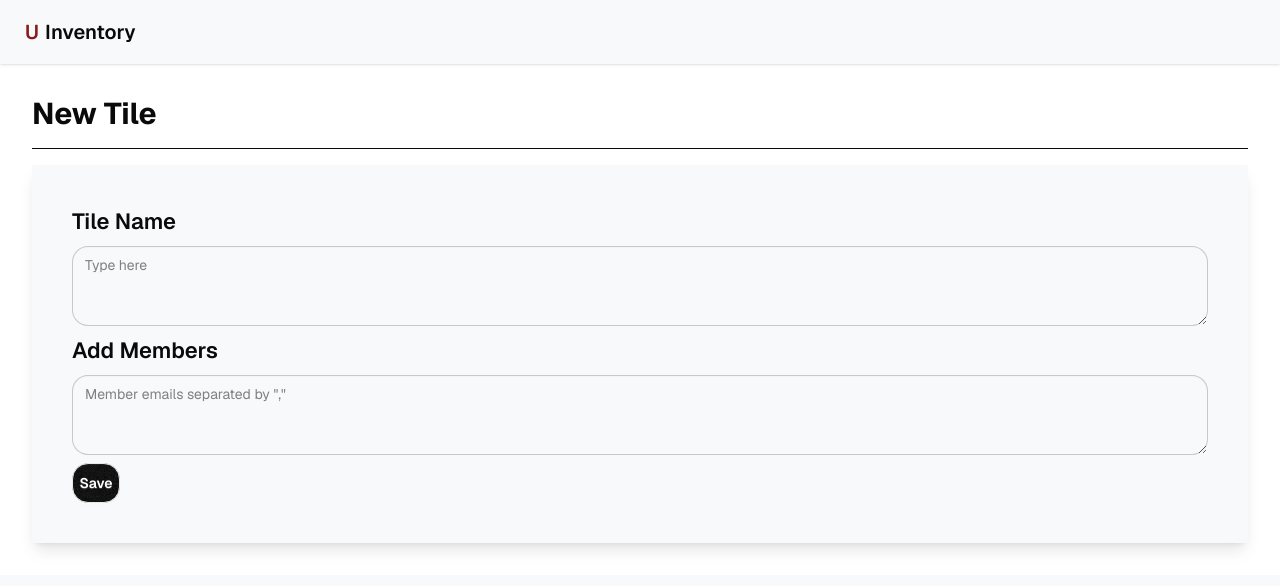
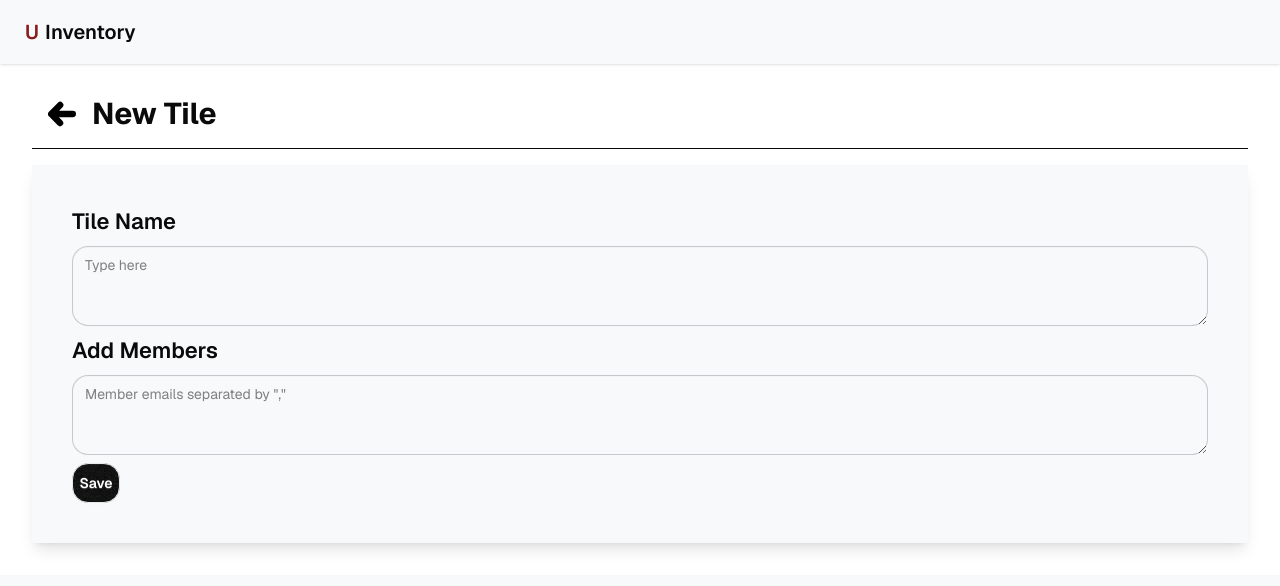
Before and after one commit to 320-Group-Project/inventory-app, a Next.js app in the folder with-supabase-app/: page /dashboard/new-tile in a window 1280 px wide. Shown: the top 586 px of the page. Built offline with nearby package versions, Linux system fonts and the light colour scheme.

Commit message:
Created components and added back buttons to pages
Created Back and PageTitle components. Added back buttons to new tile and profile pages.

```diff
--- a/with-supabase-app/app/dashboard/new-tile/page.tsx
+++ b/with-supabase-app/app/dashboard/new-tile/page.tsx
@@ -1,9 +1,10 @@
 import Navbar from "@/components/ui/navbar"
+import PageTitle from "@/components/ui/pageTitle"
 export default function Page() {
     return (
         <><Navbar />
         <div className="flex flex-col items-left justify-center gap-4 p-8">
-            <h1 className="text-3xl font-bold">New Tile</h1>
+            <PageTitle title="New Tile" />
             <line className="border-t" />
             <div className="card-xl bg-base-100 w-full shadow-lg">
                 <div className="card-body items-left text-left">
--- a/with-supabase-app/app/profile/page.tsx
+++ b/with-supabase-app/app/profile/page.tsx
@@ -1,9 +1,11 @@
+import PageTitle from "@/components/ui/pageTitle";
+
 export default function ProfilePage() {
   return (
     <div className="flex flex-col items-left justify-center gap-4 p-8 bg-base-100 min-h-screen text-base-content">
 
-      {/* Header */}
-      <h1 className="text-3xl font-bold">Your Profile</h1>
+      <PageTitle title="Your Profile" />
+
       <hr className="border-t border-secondary" />
 
       <div className="card-xl bg-base-100 w-full shadow-lg">
--- /dev/null
+++ b/with-supabase-app/components/ui/back.tsx
@@ -0,0 +1,8 @@
+"use client"
+const Back = () => {
+  return (
+    <svg width="28" height="28"className="translate-y-1" id="Layer_1" data-name="Layer 1" xmlns="http://www.w3.org/2000/svg" viewBox="0 0 122.88 108.06"><title>back-arrow</title><path d="M63.94,24.28a14.28,14.28,0,0,0-20.36-20L4.1,44.42a14.27,14.27,0,0,0,0,20l38.69,39.35a14.27,14.27,0,0,0,20.35-20L48.06,68.41l60.66-.29a14.27,14.27,0,1,0-.23-28.54l-59.85.28,15.3-15.58Z"/></svg>
+  )
+}
+
+export default Back
--- /dev/null
+++ b/with-supabase-app/components/ui/pageTitle.tsx
@@ -0,0 +1,20 @@
+"use client"
+import Back from "./back"
+
+interface PageTitleProps {
+  title: string;
+}
+
+const PageTitle = ({title}: PageTitleProps) => {
+  return (
+    <div className="flex gap-4 ml-4">
+      {/* Back Button */}
+      <Back></Back>
+
+      {/* Header */}
+      <h1 className="text-3xl font-bold">{title}</h1>
+    </div>
+  )
+}
+
+export default PageTitle
```
